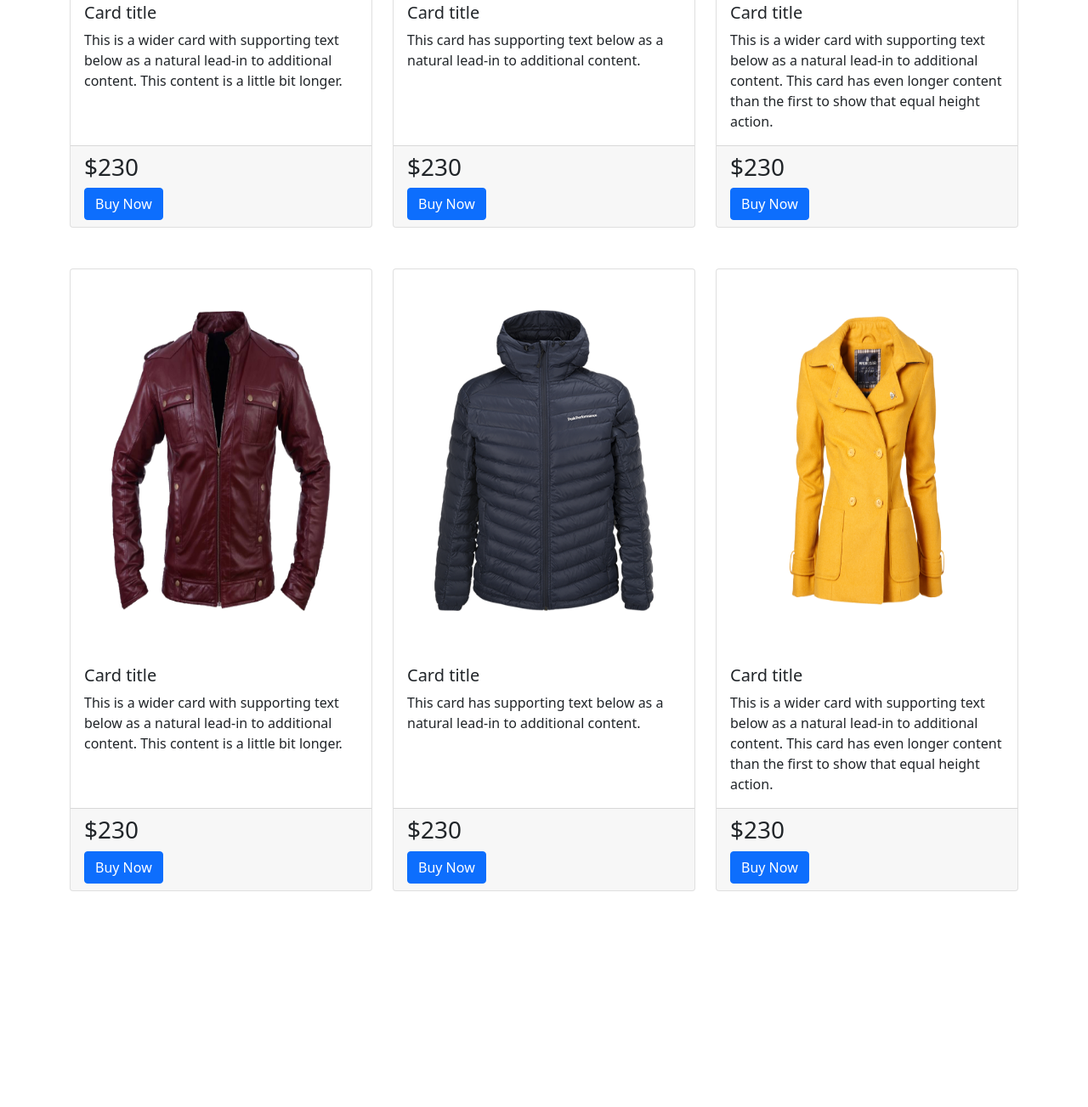
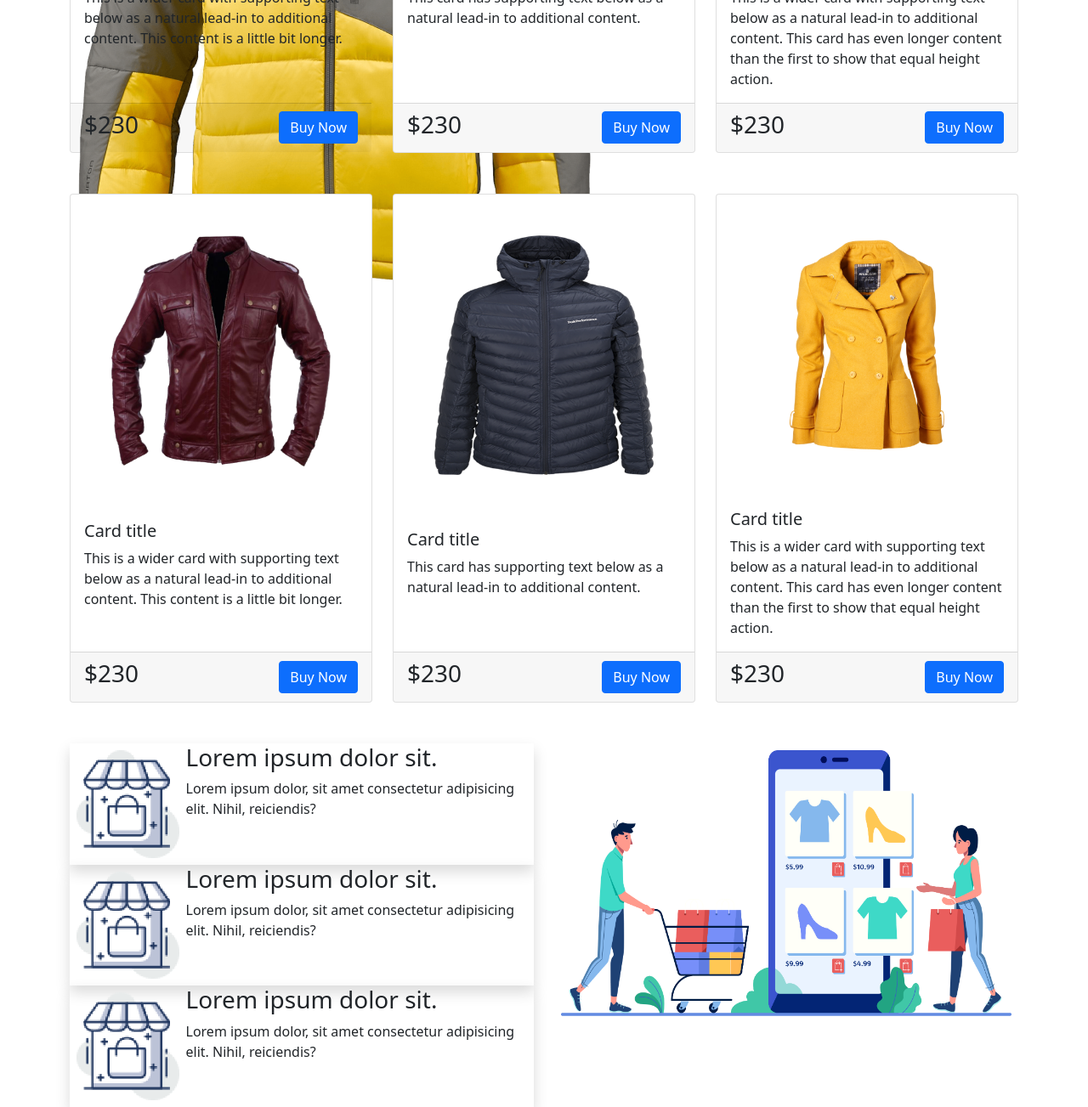
Before and after one commit to masummim50/responsive-assignment, a plain HTML site: page index.html in a window 1280 px wide. Shown: the part 1136-2439 px from the top of the page at 85% size. Before the commit the page ends 2185 px from the top, so only its background shows below. Drawn offline with Linux system fonts and the light colour scheme.

Commit message:
some changes

```diff
--- a/css/style.css
+++ b/css/style.css
@@ -1,3 +1,11 @@
-.card img{
-  height:450px;
+.product-image{
+  height:400px;
 }
+
+
+
+@media (max-width:790px){
+  .product-image{
+    height:auto;
+  }
+}
--- a/index.html
+++ b/index.html
@@ -39,7 +39,7 @@
   </header>
 
   <main class="container">
-  <section>
+  <section class="bg-light">
     <div class="row">
       <div class="col-md-7 d-flex align-items-center">
         <div>
@@ -60,36 +60,42 @@
     <div class="row row-cols-1 row-cols-md-3 g-4">
       <div class="col">
         <div class="card h-100">
-          <img src="images/dress1.png" class="card-img-top p-5" alt="...">
+          <div class="product-image bg-light p-2">
+            <img src="images/dress1.png" class="img-fluidcard-img-top" alt="...">
+          </div>
           <div class="card-body">
             <h5 class="card-title">Card title</h5>
             <p class="card-text">This is a wider card with supporting text below as a natural lead-in to additional content. This content is a little bit longer.</p>
           </div>
-          <div class="card-footer">
+          <div class="card-footer d-flex justify-content-between align-items-center">
             <h3>$230</h3> <button class="btn btn-primary ">Buy Now</button>
           </div>
         </div>
       </div>
       <div class="col">
         <div class="card h-100">
-          <img src="images/dregss2.png" class="card-img-top p-5" alt="...">
+          <div class="product-image">
+            <img src="images/dress3.png" class="w-100 card-img-top p-5" alt="...">
+          </div>
           <div class="card-body">
             <h5 class="card-title">Card title</h5>
             <p class="card-text">This card has supporting text below as a natural lead-in to additional content.</p>
           </div>
-          <div class="card-footer">
+          <div class="card-footer d-flex justify-content-between align-items-center">
             <h3>$230</h3> <button class="btn btn-primary ">Buy Now</button>
           </div>
         </div>
       </div>
       <div class="col">
         <div class="card h-100">
-          <img src="images/dress3.png" class="card-img-top p-5" alt="...">
+          <div class="product-image">
+            <img src="images/dress2.png" class="w-100 card-img-top p-5" alt="...">
+          </div>
           <div class="card-body">
             <h5 class="card-title">Card title</h5>
             <p class="card-text">This is a wider card with supporting text below as a natural lead-in to additional content. This card has even longer content than the first to show that equal height action.</p>
           </div>
-          <div class="card-footer">
+          <div class="card-footer d-flex justify-content-between align-items-center">
             <h3>$230</h3> <button class="btn btn-primary ">Buy Now</button>
           </div>
         </div>
@@ -108,7 +114,7 @@
           <h5 class="card-title">Card title</h5>
           <p class="card-text">This is a wider card with supporting text below as a natural lead-in to additional content. This content is a little bit longer.</p>
         </div>
-        <div class="card-footer">
+        <div class="card-footer d-flex justify-content-between align-items-center">
           <h3>$230</h3> <button class="btn btn-primary ">Buy Now</button>
         </div>
       </div>
@@ -120,7 +126,7 @@
           <h5 class="card-title">Card title</h5>
           <p class="card-text">This card has supporting text below as a natural lead-in to additional content.</p>
         </div>
-        <div class="card-footer">
+        <div class="card-footer d-flex justify-content-between align-items-center">
           <h3>$230</h3> <button class="btn btn-primary ">Buy Now</button>
         </div>
       </div>
@@ -132,8 +138,44 @@
           <h5 class="card-title">Card title</h5>
           <p class="card-text">This is a wider card with supporting text below as a natural lead-in to additional content. This card has even longer content than the first to show that equal height action.</p>
         </div>
-        <div class="card-footer">
+        <div class="card-footer d-flex justify-content-between align-items-center">
           <h3>$230</h3> <button class="btn btn-primary ">Buy Now</button>
+        </div>
+      </div>
+    </div>
+  </div>
+
+  <!-- next section -->
+  <div class="options mt-5">
+    <div class="row justify-content-center">
+      <div class="col-md-6">
+        <div class="all-items">
+          <div class="shadow single-item d-flex justify-content-center">
+            <img class="w-25 p-2" src="icons/image 12.png" alt="">
+            <div class="single-item-info">
+              <h3>Lorem ipsum dolor sit.</h3>
+              <p>Lorem ipsum dolor, sit amet consectetur adipisicing elit. Nihil, reiciendis?</p>
+            </div>
+          </div>
+          <div class="shadow single-item d-flex justify-content-center">
+            <img class="w-25 p-2" src="icons/image 12.png" alt="">
+            <div class="single-item-info">
+              <h3>Lorem ipsum dolor sit.</h3>
+              <p>Lorem ipsum dolor, sit amet consectetur adipisicing elit. Nihil, reiciendis?</p>
+            </div>
+          </div>
+          <div class="shadow single-item d-flex justify-content-center">
+            <img class="w-25 p-2" src="icons/image 12.png" alt="">
+            <div class="single-item-info">
+              <h3>Lorem ipsum dolor sit.</h3>
+              <p>Lorem ipsum dolor, sit amet consectetur adipisicing elit. Nihil, reiciendis?</p>
+            </div>
+          </div>
+        </div>
+      </div>
+      <div class="col-md-6">
+        <div class="img-container">
+          <img class="w-100 p-2" src="icons/people.png" alt="" srcset="">
         </div>
       </div>
     </div>
```
Also changed, not shown: icons/people.png (renamed from icons/XMLID 1.png).
